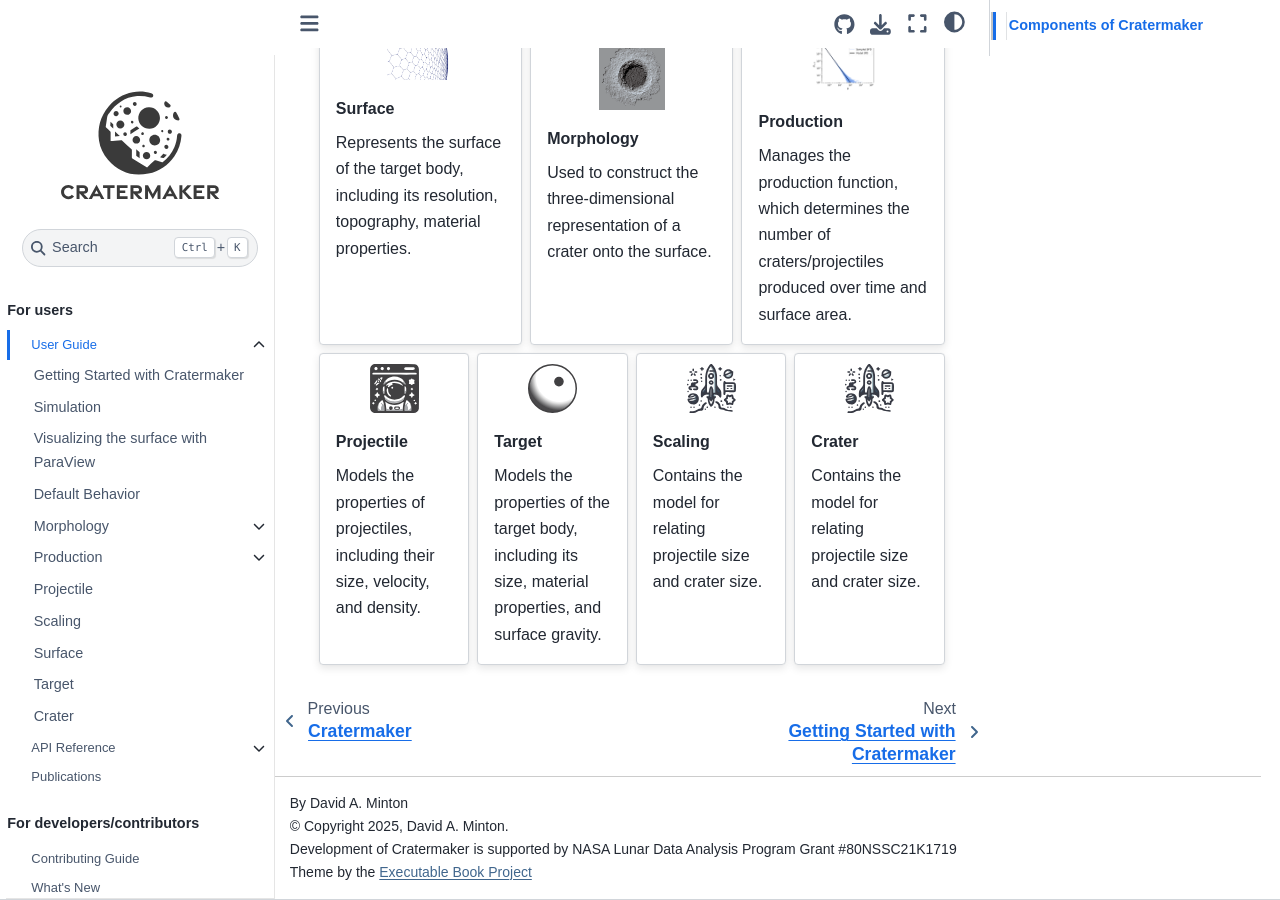
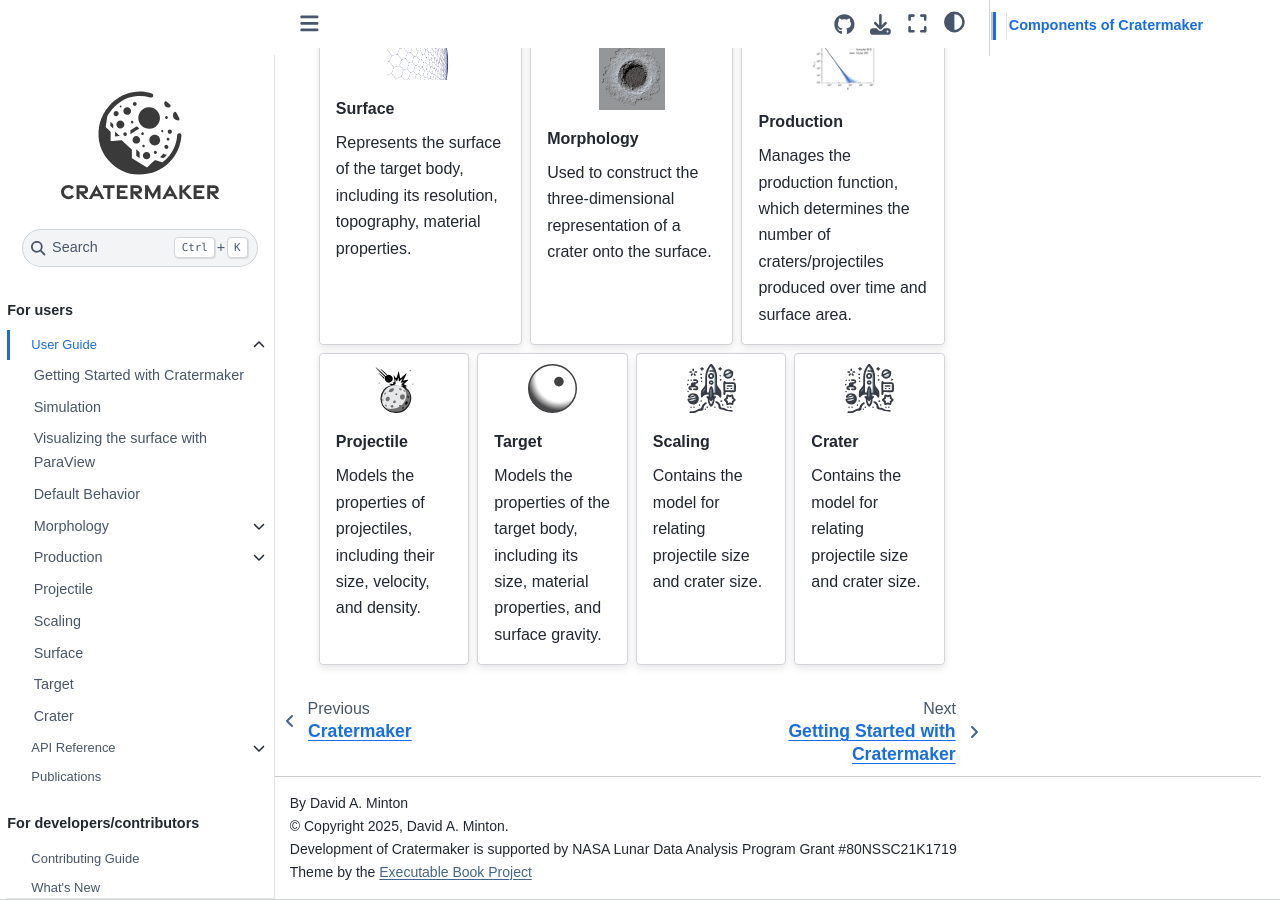
Before and after one commit to MintonGroup/cratermaker, a Sphinx documentation site: the page built from docs/user-guide/index.rst, in a window 1280 px wide and 900 px high, scrolled down 766 px. Built offline with Sphinx 7.4.7 and the Sphinx Book theme 1.1.4, drawn with Linux system fonts in a browser that asks for light colours; pages that are not in the unit, such as notebooks, are missing from menus; the version number is read from the project's files by our own code.

Commit message:
Added a projectile icon

```diff
--- a/docs/user-guide/index.rst
+++ b/docs/user-guide/index.rst
@@ -62,7 +62,7 @@ Components of Cratermaker
 
     .. grid-item-card::  Projectile
         :columns: 3
-        :img-top: ../_static/index_gallery.svg
+        :img-top: ../_static/projectile_icon.svg
         :link: projectile
         :link-type: doc
 
--- a/docs/user-guide/projectile.rst
+++ b/docs/user-guide/projectile.rst
@@ -1,4 +1,9 @@
 .. currentmodule:: cratermaker
+
+.. image:: ../_static/projectil_icon.png
+    :alt: Projectile
+    :align: center
+    :width: 300px
 
 .. _ug-projectile:
 
```
Also changed, not shown: docs/_static/projectile_icon.svg (added).
